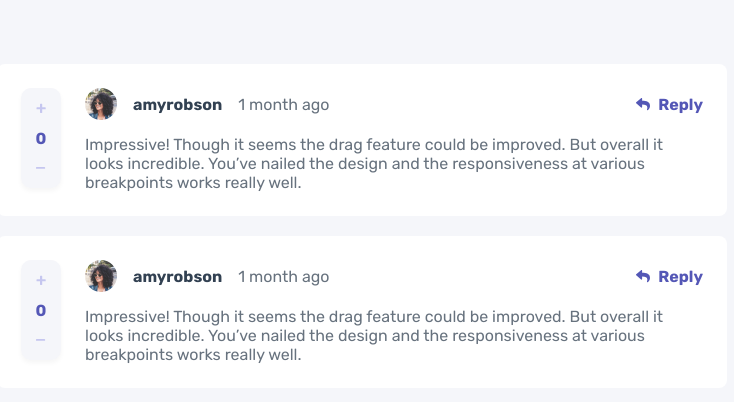
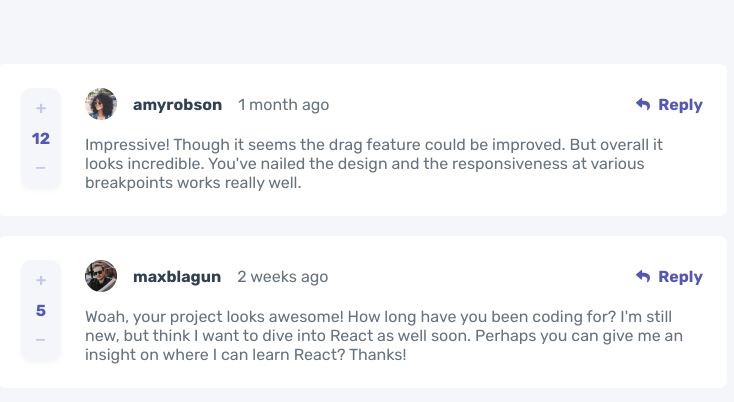
Before and after one commit to adarshcodes/interective-comment-section, a React (Create React App) app: page / in a window 1280 px wide. Shown: the top 402 px of the page, without its empty margins (278-1012 px from the left). Built offline with nearby package versions, Linux system fonts and the light colour scheme.

Commit message:
fixed upvote count using data fetch

```diff
--- a/src/components/Comment.jsx
+++ b/src/components/Comment.jsx
@@ -3,37 +3,34 @@ import React from "react";
 
 // other component import
 import VoteCounter from "./VoteCounter";
-import UserData from "../userData";
 
 // image import
 import ReplyIcon from "../assets/images/icon-reply.svg";
-import Avatar from "../assets/images/avatars/image-amyrobson.webp";
 
-function Comment() {
-	const [vote, setVote] = React.useState(0);
+function Comment(props) {
+	const [vote, setVote] = React.useState(props.upvote);
 
-	function upvote() {
-		setVote((prevCount) => prevCount + 1);
-		console.log("It's working");
+	function increVote() {
+		setVote((prevVote) => prevVote + 1);
 	}
 
-	function downvote() {
-		setVote((prevCount) => prevCount - 1);
-		console.log("It's working");
+	function decreVote() {
+		setVote((prevVote) => prevVote - 1);
 	}
+	console.log(vote);
 
 	return (
 		<div className="comment">
-			<VoteCounter incre={upvote} decre={downvote} count={vote} />
+			<VoteCounter incre={increVote} decre={decreVote} count={vote} />
 
 			<div className="comment--user-details">
 				<div className="comment--user-info">
 					<div className="comment--data">
-						<img src={Avatar} alt="user-avatar" className="avatar" />
+						<img src={props.avatar} alt="user-avatar" className="avatar" />
 
-						<h3 className="username">amyrobson</h3>
+						<h3 className="username">{props.username}</h3>
 
-						<p className="timestamp">1 month ago</p>
+						<p className="timestamp">{props.timestamp}</p>
 					</div>
 					<div className="comment--reply">
 						<img src={ReplyIcon} alt="reply" className="reply-icon" />
@@ -41,11 +38,7 @@ function Comment() {
 					</div>
 				</div>
 
-				<p className="comment--comment-text">
-					Impressive! Though it seems the drag feature could be improved. But
-					overall it looks incredible. You’ve nailed the design and the
-					responsiveness at various breakpoints works really well.
-				</p>
+				<p className="comment--comment-text">{props.text}</p>
 			</div>
 		</div>
 	);
--- a/src/components/Container.jsx
+++ b/src/components/Container.jsx
@@ -3,14 +3,23 @@ import React from "react";
 
 // Component import
 import Comment from "./Comment";
+import UserData from "../userData";
 
 function Container() {
-	return (
-		<div className="container">
-			<Comment />
-			<Comment />
-		</div>
-	);
+	const [commentsData] = React.useState(UserData.comments);
+
+	const comments = commentsData.map((comment) => (
+		<Comment
+			key={comment.id}
+			avatar={comment.user.image.webp}
+			username={comment.user.username}
+			timestamp={comment.createdAt}
+			text={comment.content}
+			upvote={comment.score}
+		/>
+	));
+
+	return <div className="container">{comments}</div>;
 }
 
 export default Container;
```
